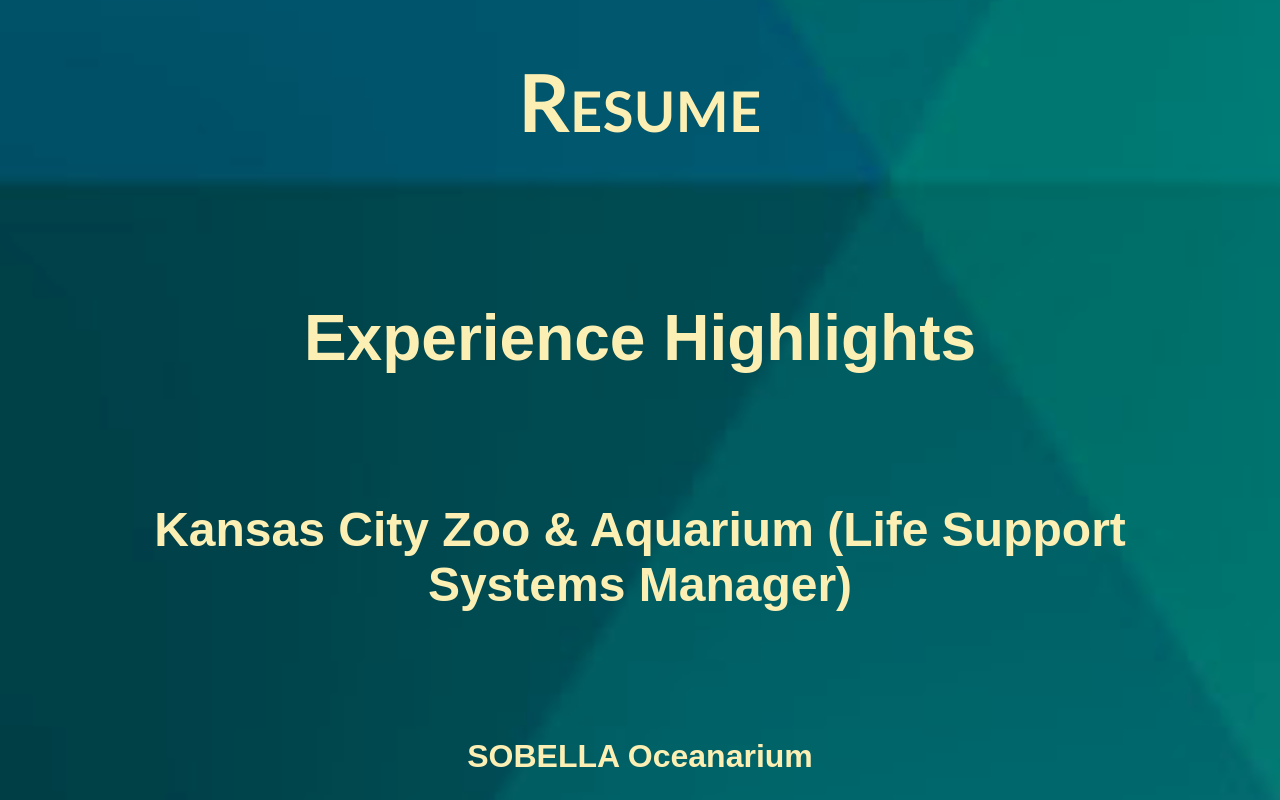
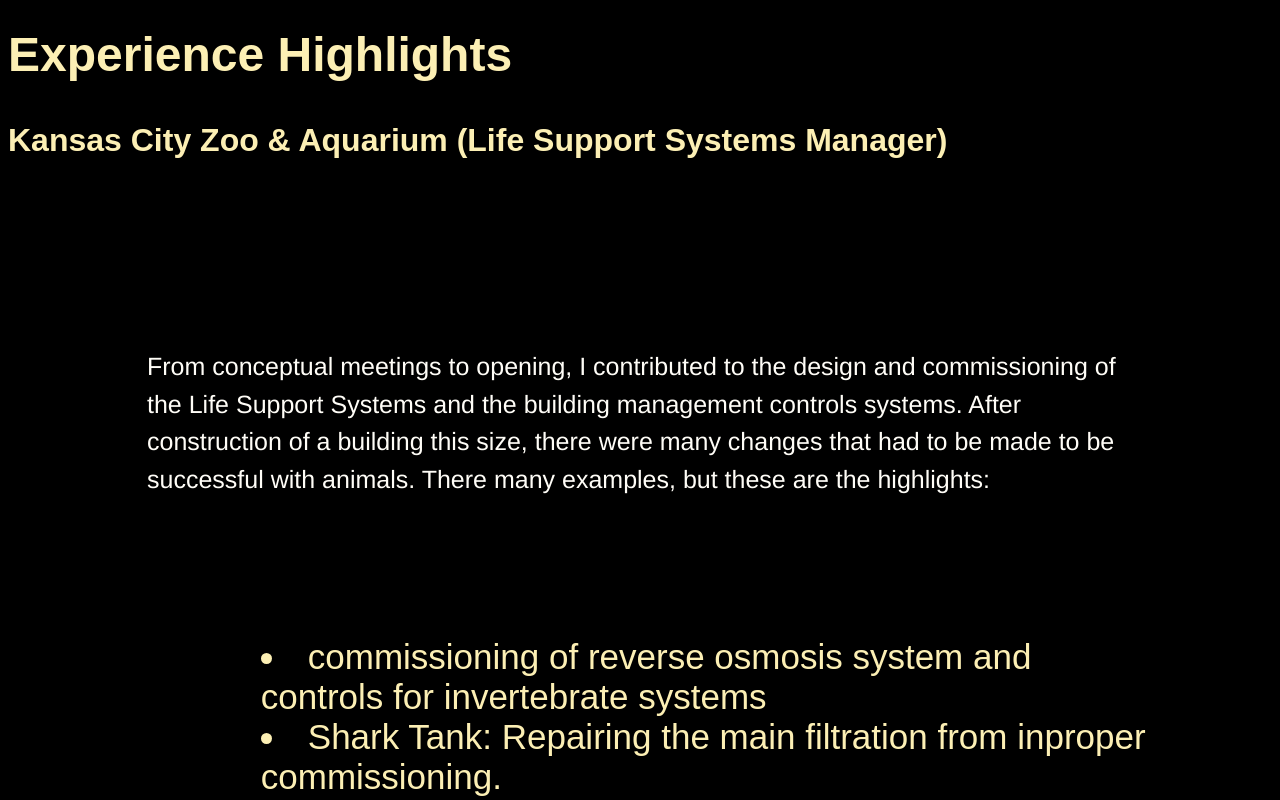
Before and after one commit to RStuckey1/RichardStuckey, a React (Vite) app: page /Resume in a window 1280 px wide. Shown: the part 1780-2580 px from the top of the page. Built offline with nearby package versions, Linux system fonts and the light colour scheme.

Commit message:
styling changes

```diff
--- a/src/Pages/About.css
+++ b/src/Pages/About.css
@@ -8,33 +8,6 @@
   height: auto;
 
 }
-
-.about h1 {
-  font-family: sans-serif;
-  font-size: 50px;
-  font-weight: bold;
-  text-align: center;
-  margin-top: 20px;
-  color: #FCEFB4
-}
-
-.about h2 {
-  font-family: sans-serif;
-  font-size: 50px;
-  font-weight: bold;
-  text-align: center;
-  margin-top: 20px;
-  color: #FCEFB4
-}
-
-.about p {
-  font-family: sans-serif;
-  font-size: 30px;
-  font-weight: bold;
-  text-align: center;
-  margin-top: 20px;
-}
-
 
 .aboutPics {
   display: flex;
@@ -57,15 +30,4 @@
   height: auto;
   margin-bottom: 30px;
   border-radius: 10%;
-
-
 }
-
-h2.about {
-  font-family: sans-serif;
-  font-size: 40px;
-  font-weight: bold;
-  text-align: center;
-  margin-top: 20px;
-
-}
--- a/src/Pages/Home.css
+++ b/src/Pages/Home.css
@@ -12,23 +12,11 @@
 
 .intro {
 
-    font-family: Arial, sans-serif;
     font-display: block;
-    font-size: 25px;
     letter-spacing: 1px;
     text-align: justify;
     margin: 4%;
     padding:3%;
-
-    color: #FCEFB4;
-}
-
-p {
-    font-family: Arial, sans-serif;
-    font-display: block;
-    text-transform:none;
-    font-size: 25px;
-    color: #FCEFB4;
 }
 
 
@@ -58,32 +46,15 @@
     margin: 5%;
 }
 
-p.strobecontent {
-    font-size: 0.5em;
-    color: black;
-}
-
 p.strobe {
-    font-family: sans-serif;
     font-display: block;
-    font-size: 20px;
-    color: #FCEFB4;
     text-align: center;
 
     margin-top: 5%;
 }
 
-div.quote>p {
-    font-size: 1em;
-    color: #FCEFB4;
-    padding:2%;
-    margin:2%;
-}
-
 div.quote>p>span {
-    font-size: 1em;
     font-style: italic;
-    color: #FCEFB4;
 }
 
 div.backtotop {
--- a/src/Pages/List.jsx
+++ b/src/Pages/List.jsx
@@ -30,7 +30,7 @@
                 </ImageListItem>
                 {itemData.map((item) => (
                     <ImageListItem key={item.img}>
-                        <Link to={item.link} target="_self">
+                        <Link to={item.link} target="_blank">
                         <img
                             srcSet={`${item.img}?w=400&h=250&fit=crop&auto=format&dpr=2 2x`}
                             src={`${item.img}?w=400&h=250&fit=crop&auto=format&dpr=2 2x`}
--- a/src/Pages/QT.css
+++ b/src/Pages/QT.css
@@ -2,22 +2,6 @@
     text-align: center;
     align-content: center;
     margin: 4%;
-
-}
-
-h1.SL{
-    font-family: sans-serif;
-    font-size: 50px;
-}
-
-h2.SL{
-    font-family: sans-serif;
-    font-size: 40px;
-}
-
-p.SL{
-    font-family: sans-serif;
-    font-size:30px;
 }
 
 .flowPics {
--- a/src/Pages/Resume.css
+++ b/src/Pages/Resume.css
@@ -69,60 +69,19 @@
   border-radius: 20px;
 }
 
-#EH {
-  color: #FCEFB4;
-  text-align: center;
-}
-
-#EH1 {
-  color: #FCEFB4;
-  text-align: center;
-  font-size: 5em;
-  margin-left:2%;
-  margin-right: 2%;
-  padding: 2%;
-}
-
-#EH2 {
-  color:#FCEFB4;
-  text-align: center;
-  font-size: 4em;
-  margin:10%;
-}
-
-#EH3 {
-  color:#FCEFB4;
-  text-align: center;
-  font-size: 3em;
-  margin:10%;
-}
-
-#EH4 {
-  color: #FCEFB4;
-  text-align: center;
-  font-size:2em;
-  margin:10%;
-}
-
 div.objective > p {
-  color: #FCEFB4;
-  font-size: 25px;
   margin:10%;
   padding:1%;
   line-height: 1.5;
 }
 
 div.WorkHighlights > p {
-  color: #FCEFB4;
-  font-size: 25px;
   margin:10%;
   padding:1%;
   line-height: 1.5;
 }
 
 div.WorkHighlights > li {
-  color:#FCEFB4;
-  font-size: 25px;
   font-family: sans-serif;
   margin-left: 20%;
   margin-right: 10%;
@@ -130,30 +89,22 @@
 }
 
 div.education > p {
-  color: #FCEFB4;
-  font-size: 25px;
   margin-left:10%;
   margin-right:10%;
 }
 
 div.workHistory > p {
-  color: #FCEFB4;
-  font-size: 25px;
   margin-left:10%;
   margin-right:10%;
 }
 
 div.education > p {
-  color: #FCEFB4;
-  font-size: 25px;
   text-align: center;
   margin-left:10%;
   margin-right:10%;
 }
 
 div.workHistory > p {
-  color: #FCEFB4;
-  font-size: 25px;
   text-align: center;
   margin-right:10%;
   margin-left:10%;
--- a/src/Pages/SeaLion.css
+++ b/src/Pages/SeaLion.css
@@ -3,21 +3,6 @@
     align-content: center;
     margin: 4%;
 
-}
-
-h1.SL{
-    font-family: sans-serif;
-    font-size: 50px;
-}
-
-h2.SL{
-    font-family: sans-serif;
-    font-size: 40px;
-}
-
-p.SL{
-    font-family: sans-serif;
-    font-size: 40px;
 }
 
 .flowPics {
--- a/src/index.css
+++ b/src/index.css
@@ -1,7 +1,5 @@
 :root {
-  background: url("./assets/background.png");
-  background-repeat: none;
-  background-size: cover;
+  background-color: black;
   min-height: auto;
   min-width: auto;
   /* font-synthesis: none;
@@ -13,7 +11,6 @@
 
 .content {
   font-family: Impact, Haettenschweiler, 'Arial Narrow Bold', sans-serif;
-  font-size: 60px;
   color: #FCEFB4
 }
 
@@ -24,7 +21,7 @@
   box-shadow: 5px 5px 10px hsla(0, 0%, 0%, 0.1);
   flex-grow: 1;
   min-width: 100%;
-  border: 15px solid black;
+  border: 15px solid white;
   padding: 2%
 }
 
@@ -40,7 +37,6 @@
 li {
   font-family: 'Franklin Gothic Medium', 'Arial Narrow', Arial, sans-serif;
   font-size: 35px;
-  margin: 10px;
   color: #FCEFB4;
 }
 
@@ -51,13 +47,13 @@
 }
 
 a:link {
-  color: #080808;
+  color: white;
   text-decoration: none;
 }
 
 
 a:visited {
-  color: #070606;
+  color: white;
 }
 
 a:hover {
@@ -70,42 +66,27 @@
 
 p {
   font-family: Helvetica, sans-serif;
-  font-display: block;
   font-size: 25px;
-  padding:1%;
   color: #fffdf7;
 }
 
 h1 {
   font-family: "Trebuchet MS", Helvetica, sans-serif;
-  font-size: 5rem;
+  font-size: 4rem;
   letter-spacing: 0.4px;
   word-spacing: -0.6px;
   color: #FCEFB4;
-  font-weight: 700;
-  text-decoration: none;
-  font-style: normal;
-  font-variant: small-caps;
-  text-transform: capitalize;
+
 }
 
 h2 {
   font-family: Arial, sans-serif;
-  font-display: block;
-  font-size: 4rem;
+  font-size: 3rem;
   color: #FCEFB4;
 }
 
 h3 {
   font-family: Arial, sans-serif;
-  font-display: block;
-  font-size: 3rem;
-  color: #FCEFB4;
-}
-
-h4 {
-  font-family: Arial, sans-serif;
-  font-display: block;
   font-size: 2rem;
   color: #FCEFB4;
 }
```
Also changed, not shown: 1 other file (tests, documents, lock files or other folders).
